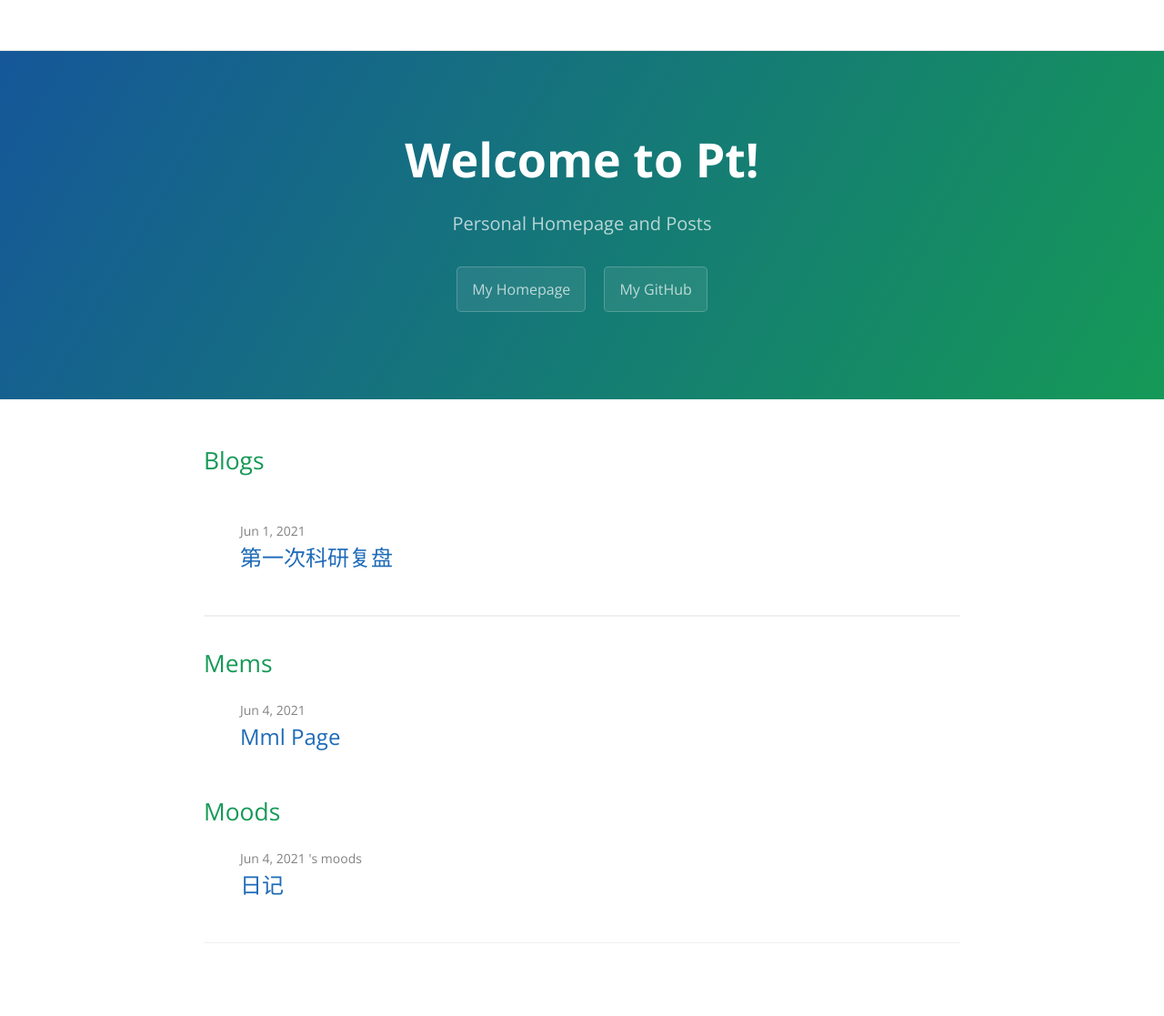
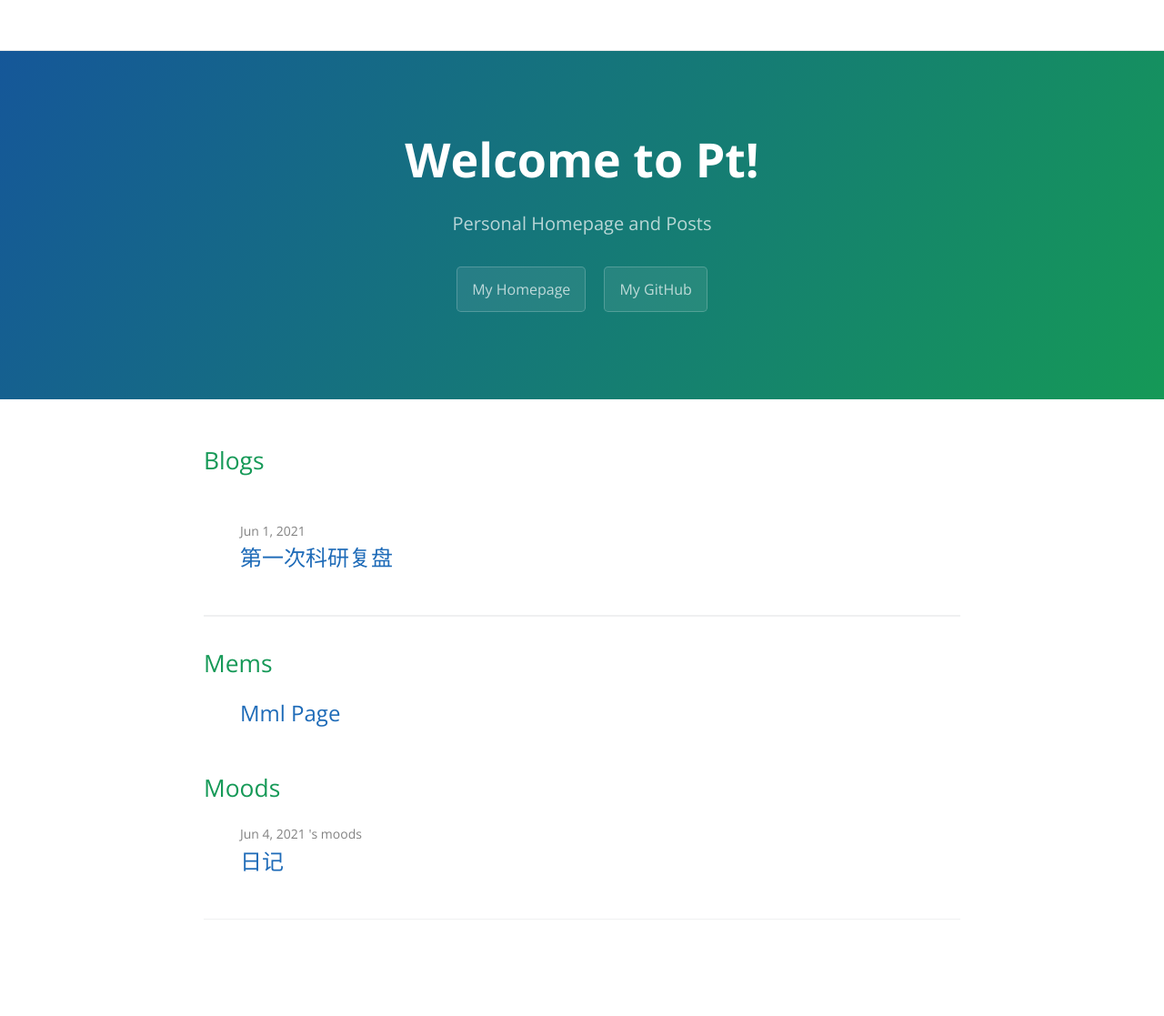
Before and after one commit to namespace-Pt/namespace-Pt.github.io, a Jekyll site: the page built from pages/index.md, in a window 1280 px wide. Shown: the whole page at 91% size. Built offline with Jekyll 4.4.1, drawn with Linux system fonts in a browser that asks for light colours; after the commit the page ends 1091 px from its top, so only the background shows below that.

Commit message:
2021-6-5

```diff
--- a/_layouts/home.html
+++ b/_layouts/home.html
@@ -30,8 +30,8 @@ layout: default
     {% for post in site.mems %}
       {% if post.tag != 'post'%}
         <li>
-          {% assign date_format = site.cayman-blog.date_format | default: "%b %-d, %Y" %}
-          <span class="post-meta">{{ post.date | date: date_format }}</span>
+          <!-- {% assign date_format = site.cayman-blog.date_format | default: "%b %-d, %Y" %}
+          <span class="post-meta">{{ post.date | date: date_format }}</span> -->
 
           <h2>
             <a class="post-link" href="{{ post.url | absolute_url }}" title="{{ post.title }}">{{ post.title | escape }}</a>
@@ -46,8 +46,8 @@ layout: default
   <ul class="post-list">
     {% for post in site.moods %}
       <li>
-        {% assign date_format = site.cayman-blog.date_format | default: "%b %-d, %Y" %}
-        {% assign tag = "moods" | prepend:"    's " %}
+        <!-- {% assign date_format = site.cayman-blog.date_format | default: "%b %-d, %Y" %}
+        {% assign tag = "moods" | prepend:"    's " %} -->
         <span class="post-meta">{{ post.date | date: date_format | append: tag }}</span>
         <h2>
           <a class="post-link" href="{{ post.url | absolute_url }}" title="{{ post.title }}">{{ post.title | escape }}</a>
```
